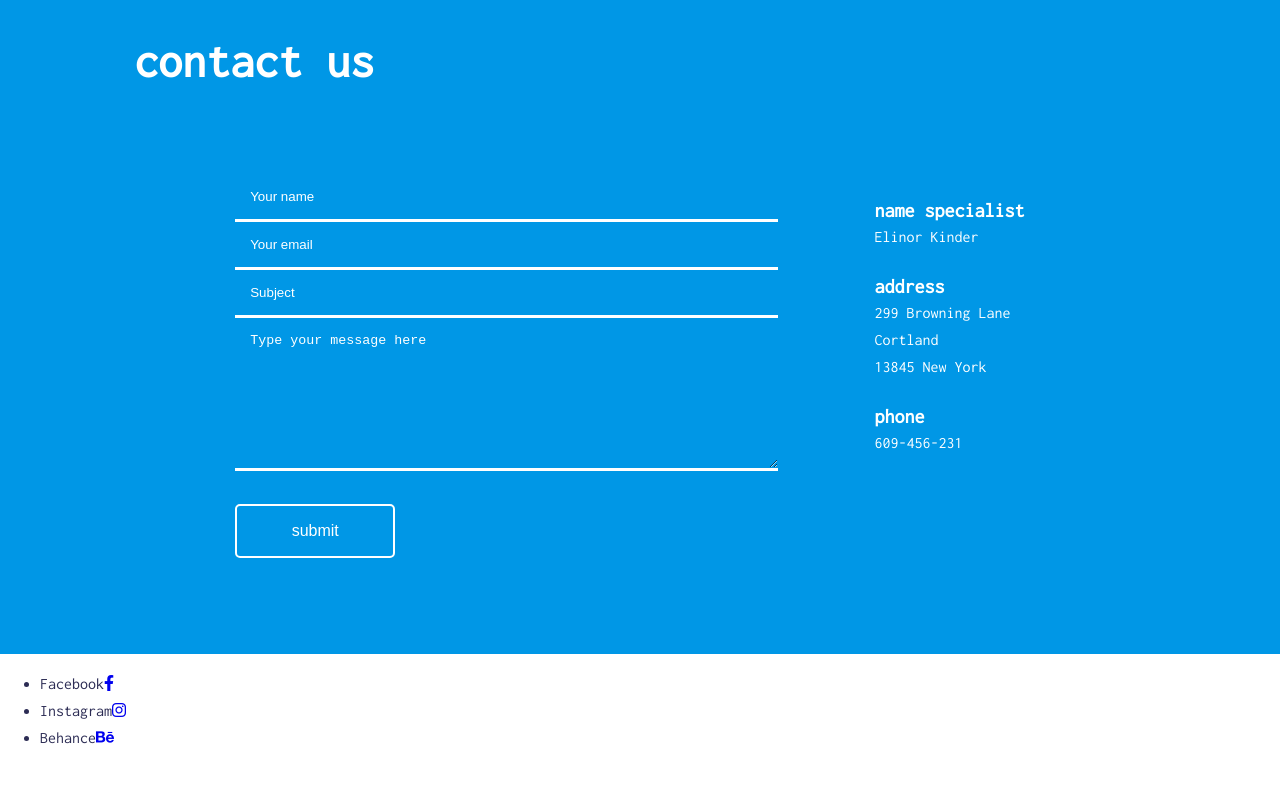
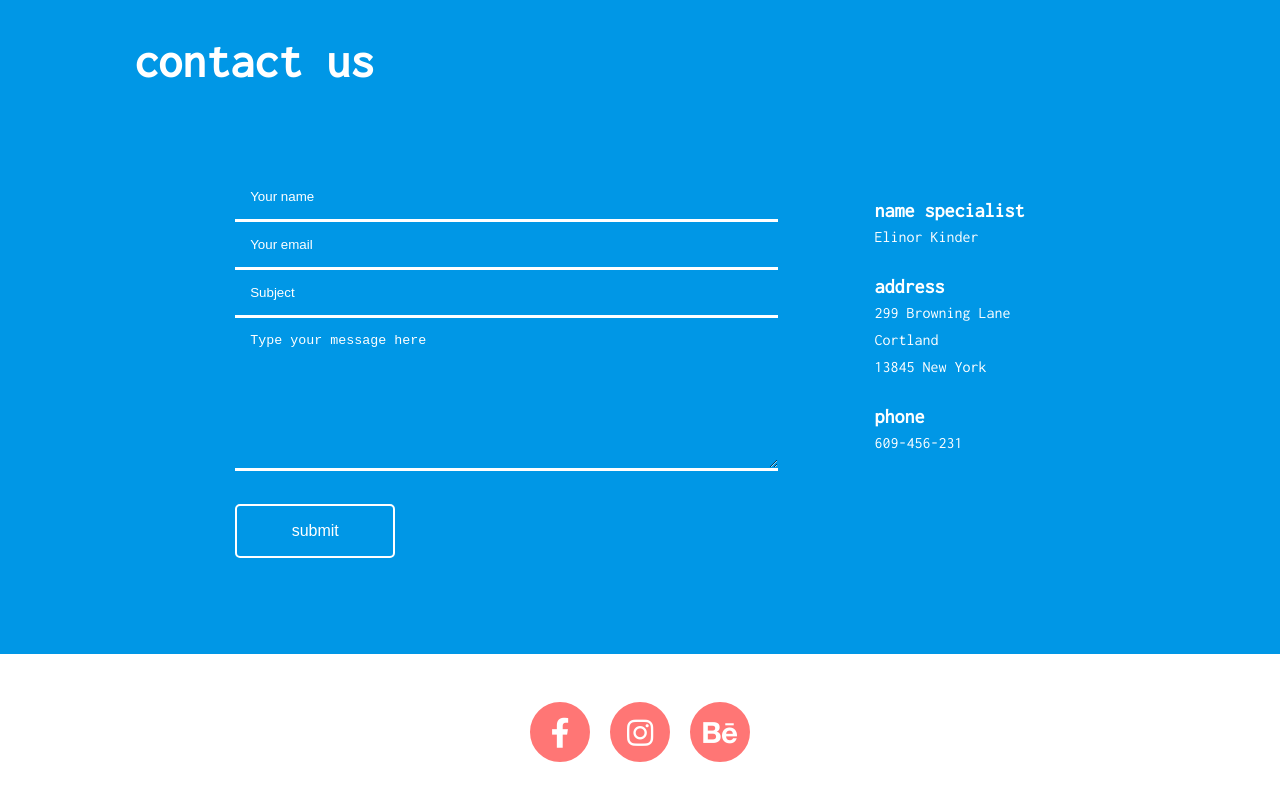
Before and after one commit to mGrzanek/creative-agency, a website: page index.html in a window 1280 px wide. Shown: the part 2441-3241 px from the top of the page. Before the commit the page ends 3208 px from the top, so only its background shows below. Drawn offline with Linux system fonts and the light colour scheme.

Commit message:
Add styles for footer

```diff
--- a/sass/style.scss
+++ b/sass/style.scss
@@ -349,3 +349,48 @@ section {
         }
     }
 }
+
+/* Footer */
+
+footer {
+    margin: 0;
+    padding: 48px 0;
+
+    ul {
+        display: flex;
+        justify-content: center;
+        align-items: center;
+        list-style-type: none;
+        margin: 0;
+        padding: 0;
+
+        li {
+
+            border: 2px solid $color-pink;
+            border-radius: 50%;
+            height: 60px;
+            width: 60px;
+            line-height: 60px;
+            padding-top: 10px;
+            margin: 0 10px;
+            background: $color-pink;
+            transition: $transition;
+            font-size: 0;
+
+
+            i {
+
+                height: 100%;
+                width: 100%;
+                font-size: 30px;
+                text-align: center;
+                color: $color-white;
+
+            }
+
+            &:hover {
+                scale: 1.2;
+            }
+        }
+    }
+}
```
Also changed, not shown: css/style.css, 1 other file.
